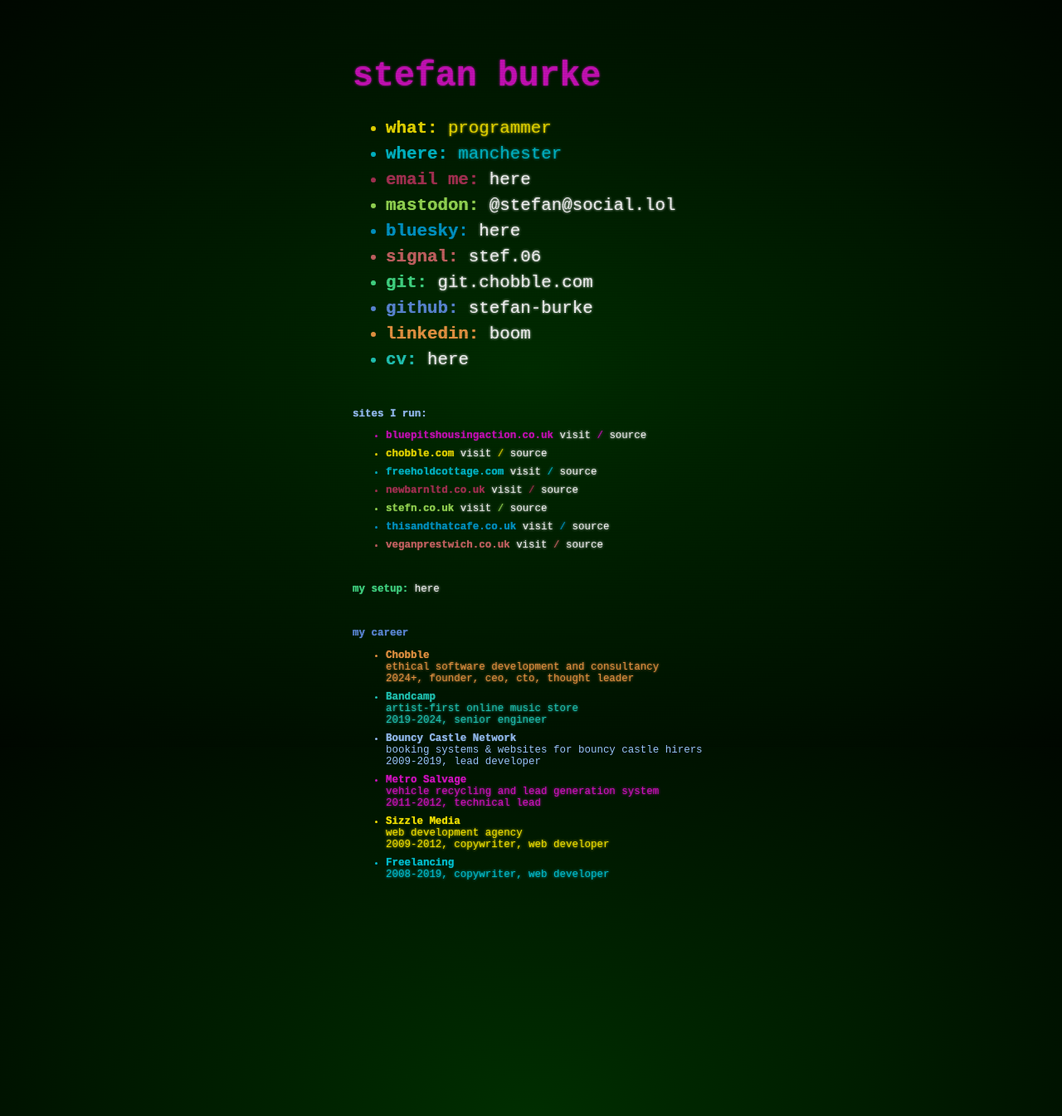
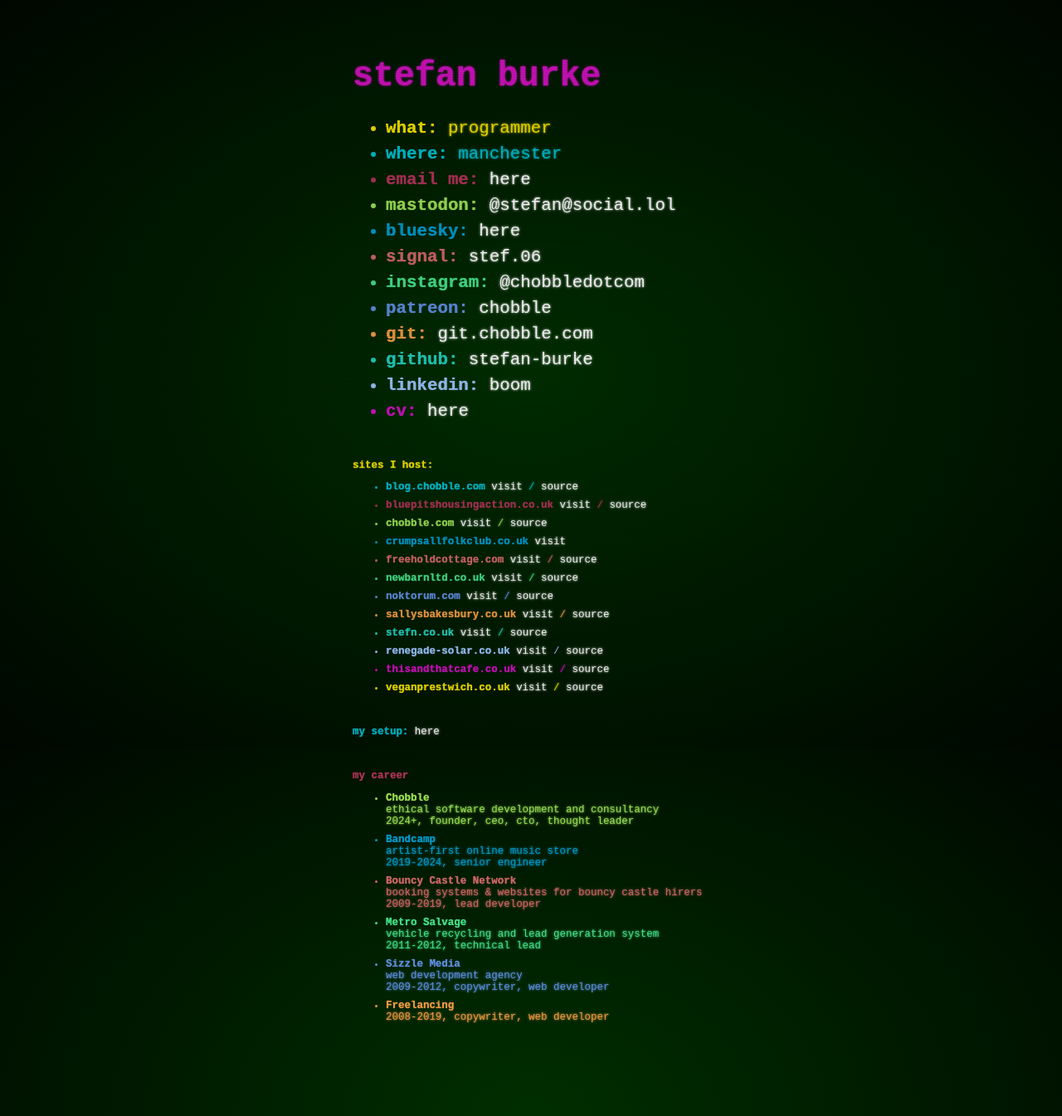
Before and after one commit to chobbledotcom/stefn, a Jekyll site: the page built from index.html, in a window 1280 px wide. Shown: the whole page at 83% size. Built offline with Jekyll 4.4.1, drawn with Linux system fonts in a browser that asks for light colours.

Commit message:
Many more links

```diff
--- a/_data/sites.yml
+++ b/_data/sites.yml
@@ -1,10 +1,17 @@
+- name: blog.chobble.com
+  href: https://blog.chobble.com
+  source: https://git.chobble.com/chobble/blog
+
 - name: bluepitshousingaction.co.uk
   href: https://bluepitshousingaction.co.uk
   source: https://git.chobble.com/hosted-by-chobble/blue-pits
 
 - name: chobble.com
   href: https://chobble.com
-  source: https://git.chobble.com/chobble/chobble
+  source: https://git.chobble.com/chobble/chobble-site
+
+- name: crumpsallfolkclub.co.uk
+  href: https://crumpsallfolkclub.co.uk
 
 - name: freeholdcottage.com
   href: https://freeholdcottage.com
@@ -14,9 +21,21 @@
   href: https://newbarnltd.co.uk
   source: https://git.chobble.com/hosted-by-chobble/newbarn
 
+- name: noktorum.com
+  href: https://noktorum.com
+  source: https://git.chobble.com/hosted-by-chobble/noktorum
+
+- name: sallysbakesbury.co.uk
+  href: https://sallysbakesbury.co.uk
+  source: https://git.chobble.com/hosted-by-chobble/sallys-bakes
+
 - name: stefn.co.uk
   href: https://stefn.co.uk
   source: https://git.chobble.com/hosted-by-chobble/stefn
+
+- name: renegade-solar.co.uk
+  href: https://renegade-solar.co.uk
+  source: https://git.chobble.com/hosted-by-chobble/renegade-solar
 
 - name: thisandthatcafe.co.uk
   href: https://thisandthatcafe.co.uk
--- a/index.html
+++ b/index.html
@@ -23,6 +23,14 @@
     <a rel="nofollow" href="https://signal.me/#eu/V-Vqw0HT-W4afWSe7-eHk5tQPsfHmdyH27f1dxptIIb21UtA18xGeYah4BC0g3tO">stef.06</a>
   </li>
   <li class="{% include colour %}">
+    <strong>instagram:</strong>
+    <a rel="nofollow" href="https://www.instagram.com/chobbledotcom">@chobbledotcom</a>
+  </li>
+  <li class="{% include colour %}">
+    <strong>patreon:</strong>
+    <a rel="nofollow" href="https://www.patreon.com/Chobble">chobble</a>
+  </li>
+  <li class="{% include colour %}">
     <strong>git:</strong> <a rel="nofollow" href="https://git.chobble.com">git.chobble.com</a>
   </li>
   <li class="{% include colour %}">
@@ -39,12 +47,12 @@
 
 <div class="smaller">
   <br />
-  <p class="{% include colour %}"><strong>sites I run:</strong></p>
+  <p class="{% include colour %}"><strong>sites I host:</strong></p>
   <ul>
     {% for item in site.data.sites %}
     <li class="{% include colour %}">
       <strong>{{ item.name }}</strong>
-      <a href="{{ item.href }}">visit</a>
+      <a rel="nofollow" href="{{ item.href }}">visit</a>
       {% if item.source %}/ <a rel="nofollow" href="{{ item.source }}">source</a>{% endif %}
     </li>
     {% endfor %}
```
